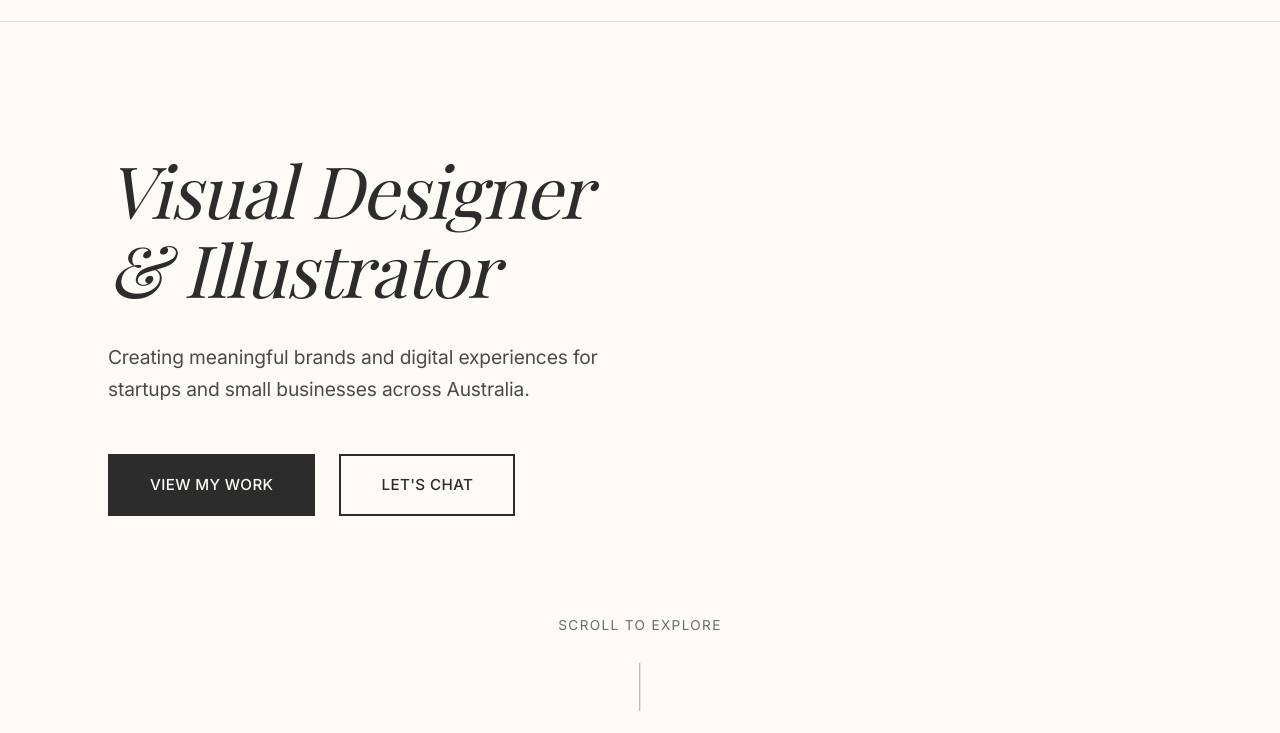
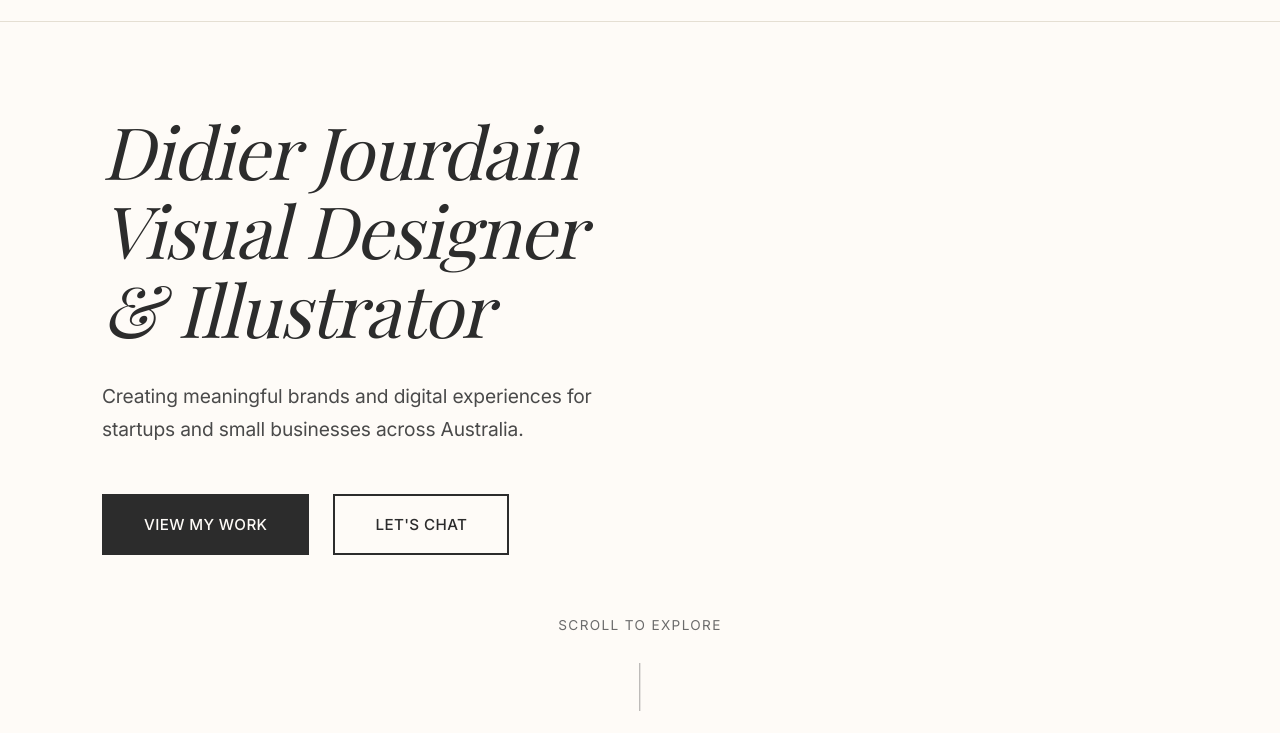
Before and after one commit to lowejosh/didier-portfolio, a website: page index.html in a window 1280 px wide. Shown: the part 67-800 px from the top of the page. Drawn offline with nearby package versions, Linux system fonts and the light colour scheme; a script that the page names is missing; a web font is replaced by a local one.

Commit message:
name on top

```diff
--- a/index.html
+++ b/index.html
@@ -59,8 +59,8 @@
       <div class="hero-container">
         <div class="hero-content">
           <h1 class="hero-title">
-            <span class="hero-title-line">Visual Designer</span>
-            <span class="hero-title-line">& Illustrator</span>
+            <span class="hero-title-line">Didier Jourdain</span>
+            <span class="hero-title-line">Visual Designer & Illustrator</span>
           </h1>
           <p class="hero-subtitle">
             Creating meaningful brands and digital experiences for startups and
```
